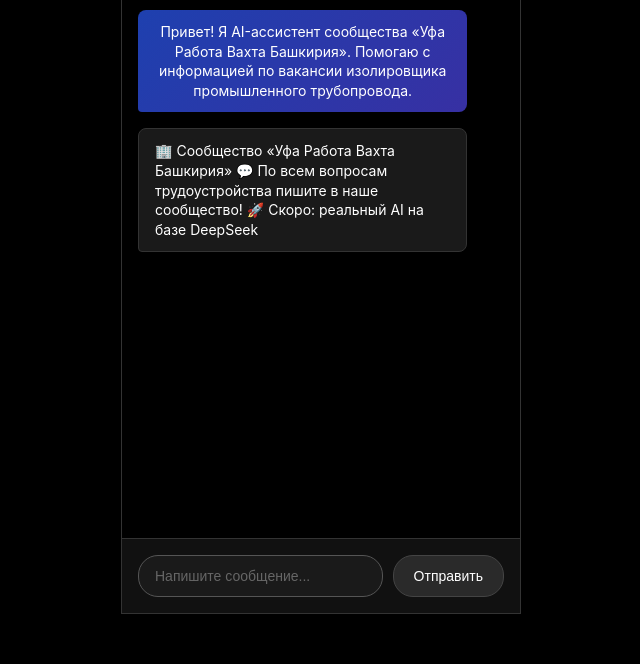
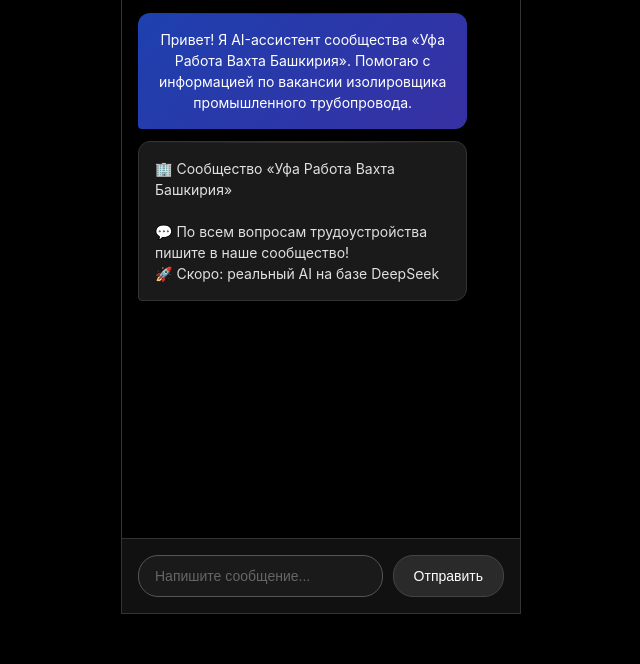
Before and after one commit to bakhti4oki-blip/deepseek-vk-widget, a website: page public/index.html in a window 1280 px wide. Shown: the part 136-800 px from the top of the page, without its empty margins (319-959 px from the left). Drawn offline with Linux system fonts and the light colour scheme.

Commit message:
Update style.css

```diff
--- a/public/style.css
+++ b/public/style.css
@@ -13,7 +13,7 @@
     justify-content: center;
     align-items: center;
     color: #ffffff;
-    line-height: 1.4;
+    line-height: 1.5;
 }
 
 body.vk-app {
@@ -67,17 +67,19 @@
     padding: 16px;
     overflow-y: auto;
     background: #000000;
+    display: flex;
+    flex-direction: column;
+    gap: 12px;
 }
 
 .message {
-    margin-bottom: 16px;
     padding: 0;
-    border-radius: 8px;
+    border-radius: 12px;
     max-width: 90%;
     word-wrap: break-word;
     font-size: 14px;
     animation: fadeIn 0.3s ease;
-    line-height: 1.4;
+    line-height: 1.5;
 }
 
 @keyframes fadeIn {
@@ -100,7 +102,29 @@
 }
 
 .message-text {
-    padding: 12px 16px;
+    padding: 16px;
+    white-space: pre-line;
+    font-size: 14px;
+    line-height: 1.5;
+}
+
+/* Улучшенное форматирование для бота */
+.message.bot .message-text {
+    color: #e0e0e0;
+}
+
+/* Жирный текст в сообщениях бота */
+.message.bot .message-text strong {
+    color: #ffffff;
+    font-weight: 600;
+}
+
+/* Разделительные линии */
+.message.bot .message-text {
+    background: linear-gradient(90deg, transparent 0%, #333333 50%, transparent 100%);
+    background-size: 100% 1px;
+    background-repeat: no-repeat;
+    background-position: 0 0, 0 100%;
 }
 
 .message.loading {
@@ -115,11 +139,11 @@
 .source-indicator {
     font-size: 10px;
     color: #888888;
-    padding: 6px 12px;
+    padding: 8px 12px;
     background: #252525;
     border-top: 1px solid #333333;
-    border-bottom-left-radius: 8px;
-    border-bottom-right-radius: 8px;
+    border-bottom-left-radius: 12px;
+    border-bottom-right-radius: 12px;
 }
 
 .source-indicator strong {
@@ -212,10 +236,26 @@
     }
 }
 
-/* Сообщение о сообществе */
+/* Приветственное сообщение выделяем */
 .message.bot:first-child {
     background: linear-gradient(135deg, #1e40af 0%, #3730a3 100%);
     color: white;
     border: none;
     text-align: center;
 }
+
+.message.bot:first-child .message-text {
+    color: white;
+    text-align: center;
+}
+
+/* Улучшаем читаемость списков */
+.message.bot .message-text {
+    font-size: 14px;
+}
+
+.message.bot .message-text strong {
+    display: block;
+    margin-bottom: 8px;
+    font-size: 15px;
+}
```
